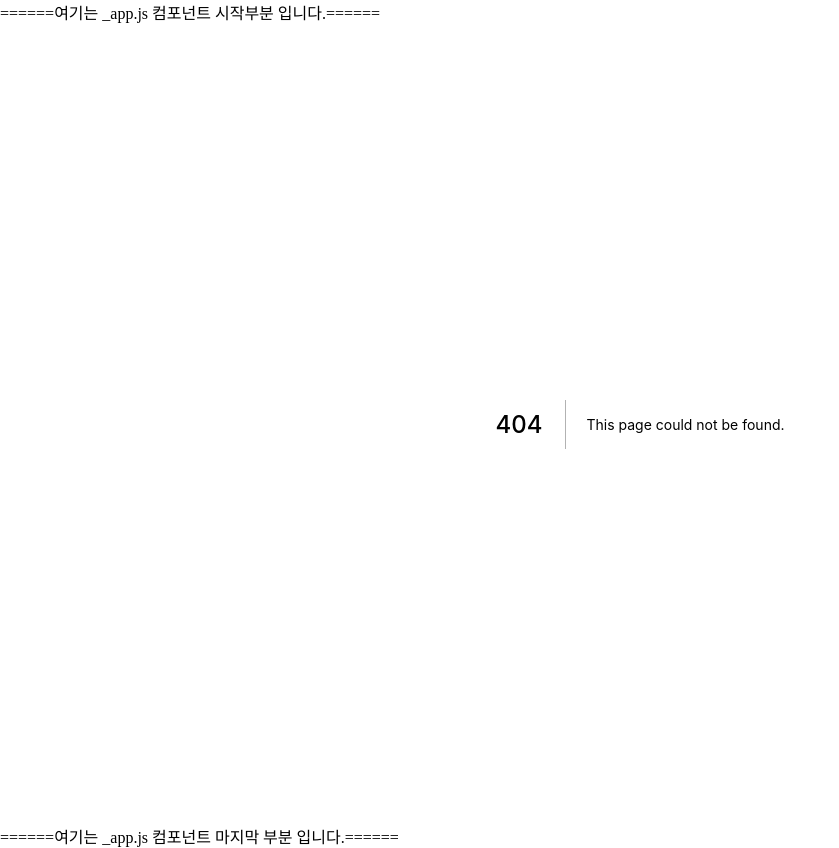
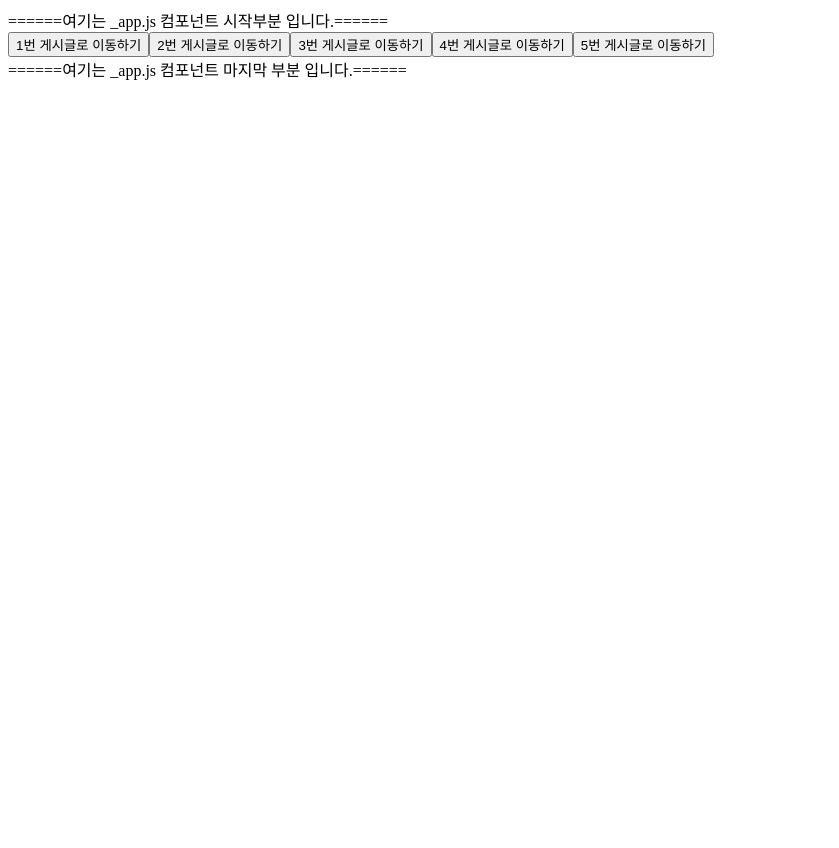
Before and after one commit to just-study-hako/front_study, a Next.js app in the folder 04_react_study/class/: page /section05/05-02-static-routing-board in a window 1280 px wide. Before the commit this address had no page. Shown: the whole page, without its empty margins (0-839 px from the left). After the commit the page ends 800 px from the top, so only its background shows below. Built offline with nearby package versions, Linux system fonts and the light colour scheme.

Commit message:
# 페이지 이동2
하나의 페이지에서 여러 페이지로 이동하는 방식

```diff
--- /dev/null
+++ b/04_react_study/class/pages/section05/05-02-static-routing-board/index.js
@@ -0,0 +1,39 @@
+import { useRouter } from "next/router"
+
+export default function StaticRoutingPage() {
+    const router = useRouter()
+
+    const onClickMove1 = () => {
+        router.push("/section05/05-02-static-routing-board-moved/1")
+    }
+    const onClickMove2 = () => {
+        router.push("/section05/05-02-static-routing-board-moved/2")
+    }
+
+    const onClickMove3 = () => {
+        router.push("/section05/05-02-static-routing-board-moved/3")
+    }
+    const onClickMove4 = () => {
+        router.push("/section05/05-02-static-routing-board-moved/4")
+    }
+    const onClickMove5 = () => {
+        router.push("/section05/05-02-static-routing-board-moved/5")
+    }
+
+
+
+    // 버튼을 만들고 해당 버튼을 누르면 StaticRoutingMovedPage 로 이동하게끔
+    return (
+        <div>
+            <button onClick={onClickMove1}>1번 게시글로 이동하기</button>
+            <button onClick={onClickMove2}>2번 게시글로 이동하기</button>
+            <button onClick={onClickMove3}>3번 게시글로 이동하기</button>
+            <button onClick={onClickMove4}>4번 게시글로 이동하기</button>
+            <button onClick={onClickMove5}>5번 게시글로 이동하기</button>
+        </div>
+    )
+
+
+
+
+}
```
Also changed, not shown: 04_react_study/class/pages/section05/05-02-static-routing-board-moved/1/index.js (added, +8 -0 lines), 04_react_study/class/pages/section05/05-02-static-routing-board-moved/2/index.js (added, +8 -0 lines), 04_react_study/class/pages/section05/05-02-static-routing-board-moved/3/index.js (added, +8 -0 lines), 04_react_study/class/pages/section05/05-02-static-routing-board-moved/4/index.js (added, +8 -0 lines), 04_react_study/class/pages/section05/05-02-static-routing-board-moved/5/index.js (added, +8 -0 lines).
